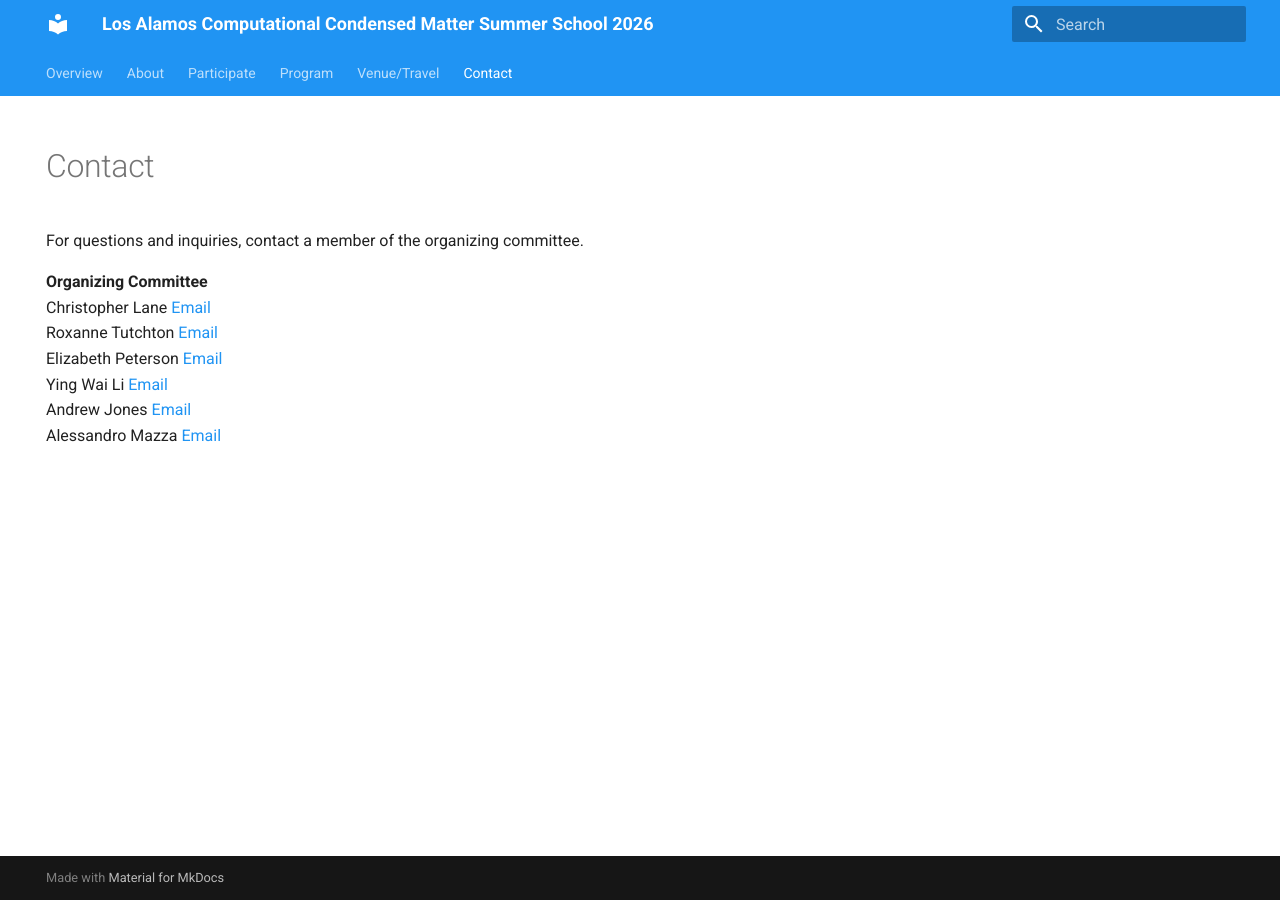
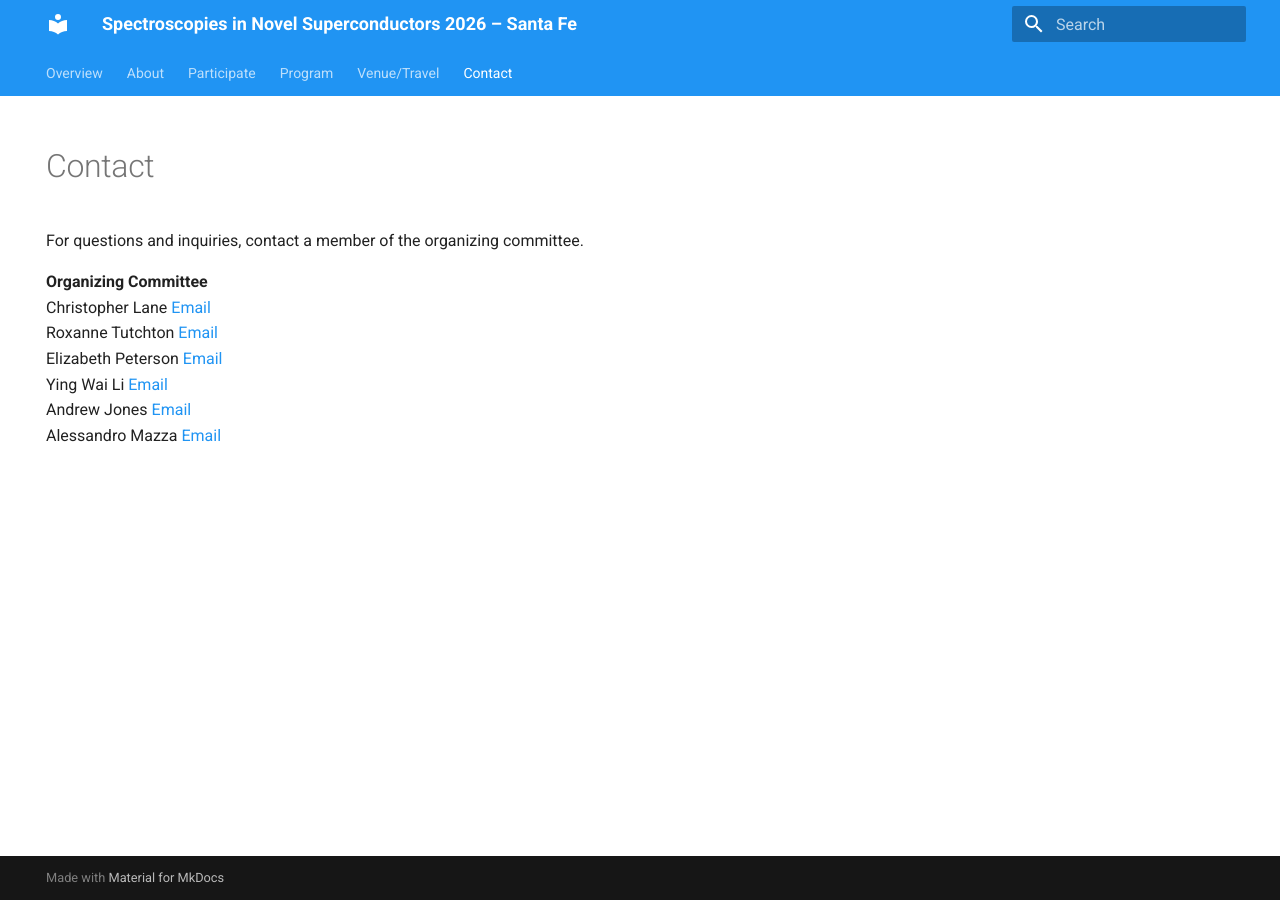
Before and after one commit to SNS2026/SNS2026.github.io, an MkDocs documentation site: the page built from docs/contact.md, in a window 1280 px wide. Built offline with MkDocs 1.6.1 and Material for MkDocs 9.7.7, drawn with Linux system fonts in a browser that asks for light colours.

Commit message:
Update mkdocs.yml

```diff
--- a/mkdocs.yml
+++ b/mkdocs.yml
@@ -1,6 +1,6 @@
 # Project Information
-site_name: Los Alamos Computational Condensed Matter Summer School 2026
-site_url: https://laccmss.github.io/2026/
+site_name: Spectroscopies in Novel Superconductors 2026 – Santa Fe
+site_url: https://SNS2026.github.io
 
 # Mkdocs Theme (Material Mkdocs)
 theme:
```
